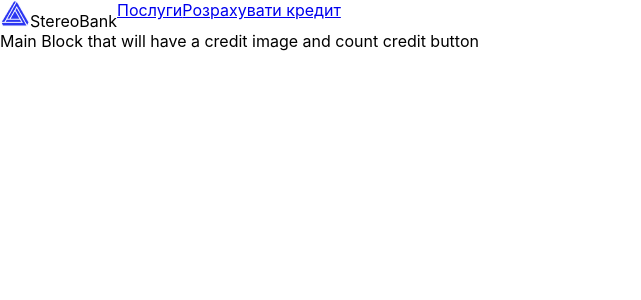
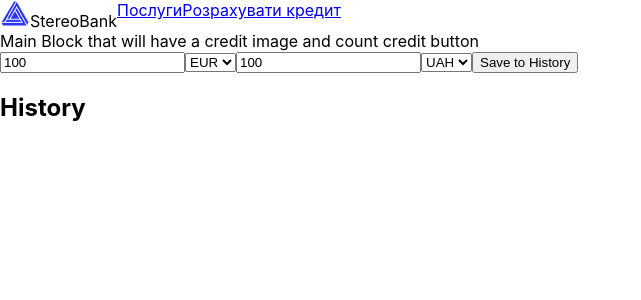
Before and after one commit to Casio25/CurrencyConverter, a React (Create React App) app in the folder currency-converter/: page / in a window 1280 px wide. Shown: the top 300 px of the page, without its empty margins (0-641 px from the left). Built offline with nearby package versions, Linux system fonts and the light colour scheme.

Commit message:
finished functional

```diff
--- a/currency-converter/src/App.js
+++ b/currency-converter/src/App.js
@@ -3,6 +3,7 @@ import { BrowserRouter, Route, Routes } from 'react-router-dom';
 import './App.scss';
 import { Header } from './components/Header';
 import { MainBlock } from './components/MainBlock';
+import { ConverterBlock } from './components/Converter';
 import { Empty } from './pages/Empty';
 import { Home } from './pages/Home';
 
@@ -12,6 +13,7 @@ function App() {
       <div className="App">
         <Header />
         <MainBlock />
+        <ConverterBlock />
         <Routes>
           <Route exact path="/home" element={<Home />} />
           <Route exact path="/empty" element={<Empty />} />
--- a/currency-converter/src/App.scss
+++ b/currency-converter/src/App.scss
@@ -4,4 +4,9 @@
         height: 1829px;
 
         background: #FFFFFF;
+        .Converter{
+            .ConvertBlock{
+                margin: 5px;
+            }
+        }
 }
--- /dev/null
+++ b/currency-converter/src/components/Converter.js
@@ -0,0 +1,100 @@
+import { useState } from "react"
+
+export function ConverterBlock() {
+
+    const [leftValue, setLeftValue] = useState(100);
+    const [rightValue, setRightValue] = useState(100);
+    const [leftCurrency, setLeftCurrency] = useState('EUR');
+    const [rightCurrency, setRightCurrency] = useState('UAH');
+    const [historyArray, setHistoryArray] = useState([]);
+
+    const handleLeftValueChange = async (e) => {
+        const value = e.target.value;
+        setLeftValue(value)
+        try {
+            const response = await fetch(`https://api.apilayer.com/exchangerates_data/convert?to=${rightCurrency}&from=${leftCurrency}&amount=${value}`, requestOptions);
+
+            if (!response.ok) {
+                throw new Error("Network response was not ok");
+            }
+
+            const data = await response.json();
+            console.log(data);
+            setRightValue(data.result);
+        } catch (error) {
+            console.log("Fetch error:", error);
+        }
+    }
+    const handleRightValueChange = async (e) => {
+        const value = e.target.value;
+        setRightValue(value)
+        try {
+            const response = await fetch(`https://api.apilayer.com/exchangerates_data/convert?to=${leftCurrency}&from=${rightCurrency}&amount=${value}`, requestOptions);
+
+            if (!response.ok) {
+                throw new Error("Network response was not ok");
+            }
+
+            const data = await response.json();
+            console.log(data);
+            setLeftValue(data.result);
+        } catch (error) {
+            console.log("Fetch error:", error);
+        }
+    }
+
+    const handleLeftCurrencyChange = (e) => {
+        const value = e.target.value;
+        setLeftCurrency(value)
+    }
+
+    const handleRightCurrencyChange = (e) => {
+        const value = e.target.value;
+        setRightCurrency(value)
+    }
+
+    const handleSaveToHistory = () => {
+        const newItem = {
+            leftValue: leftValue,
+            rightValue: rightValue,
+            leftCurrency: leftCurrency,
+            rightCurrency: rightCurrency
+        }
+        setHistoryArray([...historyArray, newItem]);
+    }
+/* Documentation code */
+    var myHeaders = new Headers();
+    myHeaders.append("apikey", "JqhLq4ohxkJaCICuLhFCGkjycGnQMaWd");
+
+    var requestOptions = {
+        method: 'GET',
+        redirect: 'follow',
+        headers: myHeaders
+    };
+/*End of documentation code */
+    return (
+        <div className="ConvertBlock">
+            <input type="string" value={leftValue} onChange={handleLeftValueChange} />
+            <select value={leftCurrency} onChange={handleLeftCurrencyChange}>
+                <option value="EUR">EUR</option>
+                <option value="USD">USD</option>
+                <option value="GBP">GBP</option>
+            </select>
+            <input type="string" value={rightValue} onChange={handleRightValueChange} />
+            <select value={rightCurrency} onChange={handleRightCurrencyChange}>
+                <option value="UAH">UAH</option>
+                <option value="RUB">RUB</option>
+                <option value="JPY">JPY</option>
+            </select>
+            <button onClick={handleSaveToHistory}>Save to History</button>
+            <div>
+                <h2>History</h2>
+                <ul>
+                    {historyArray.map((item, index) => (
+                        <li key={index}>{item.leftValue} {item.leftCurrency} = {item.rightValue} {item.rightCurrency}</li>
+                    ))}
+                </ul>
+            </div>
+        </div>
+    )
+}
```
Also changed, not shown: currency-converter/src/components/setupProxy.js (added, +11 -0 lines).
